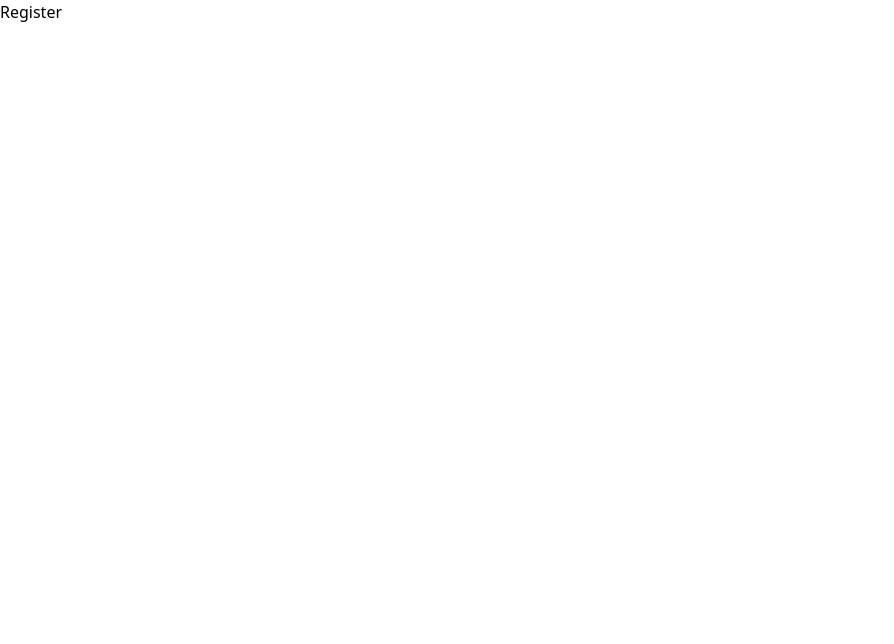
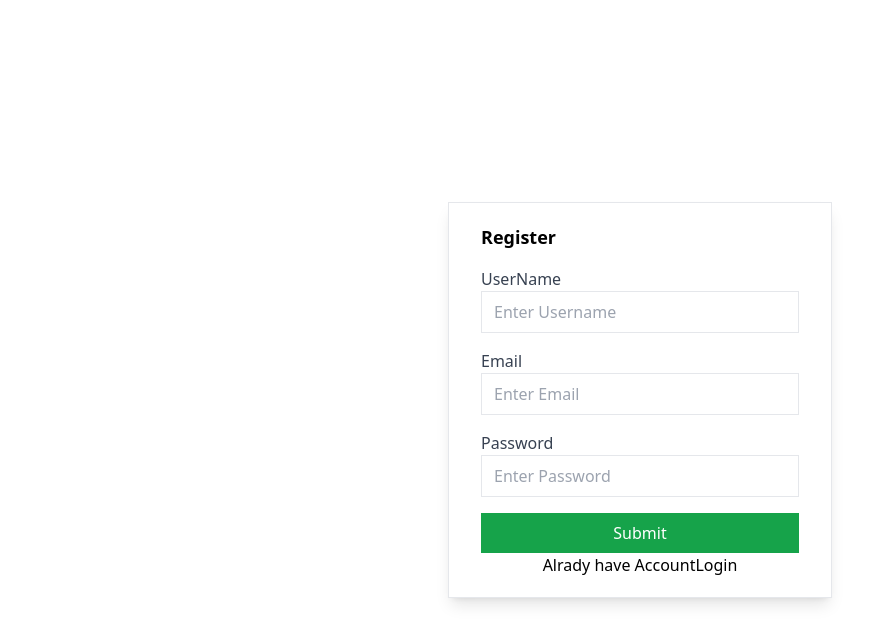
Before and after one commit to prabashwara65/WasteManagement, a React (Vite) app in the folder Frontend/: page /Register in a window 1280 px wide. Shown: the top 644 px of the page, without its empty margins (0-894 px from the left). Built offline with nearby package versions, Linux system fonts and the light colour scheme.

Commit message:
register page is done

```diff
--- a/Frontend/src/pages/Register.jsx
+++ b/Frontend/src/pages/Register.jsx
@@ -2,8 +2,38 @@ import React from 'react'
 
 const Register = () => {
   return (
-    <div>
-        Register
+    //flex - display as flex
+    //justify-center - make them horizontally center
+    //items-center - make them vertically center
+    //h-screen - take screen height
+
+    //background container
+    <div className='flex justify-center items-center h-screen'>
+
+        {/* main container */}
+        <div className='shadow-lg px-8 py-5 border w-96'>
+          <h2 className='text-lg font-bold mb-4'>Register</h2>
+          <form>
+            <div className='mb-4'>
+              <label htmlFor='username' className='block text-gray-700'>UserName</label>
+              {/* w-fll - take the same width as main container */}
+              <input type='text' className="w-full px-3 py-2 border" placeholder='Enter Username'/>
+            </div>
+            <div className='mb-4'>
+              <label htmlFor='email' className='block text-gray-700'>Email</label>
+              <input type='email' className='w-full px-3 py-2 border' placeholder='Enter Email'/>
+            </div>
+            <div className='mb-4'>
+              <label htmlFor='password' className='block text-gray-700'>Password</label>
+              <input type='password' className="w-full px-3 py-2 border" placeholder='Enter Password'/>
+            </div>
+            <button className='w-full bg-green-600 text-white py-2' >Submit</button>
+          </form>
+          <div className='text-center'>
+            <span>Alrady have Account</span>
+            <a href='/login'>Login</a>
+          </div>
+        </div>
 
     </div>
   )
```
